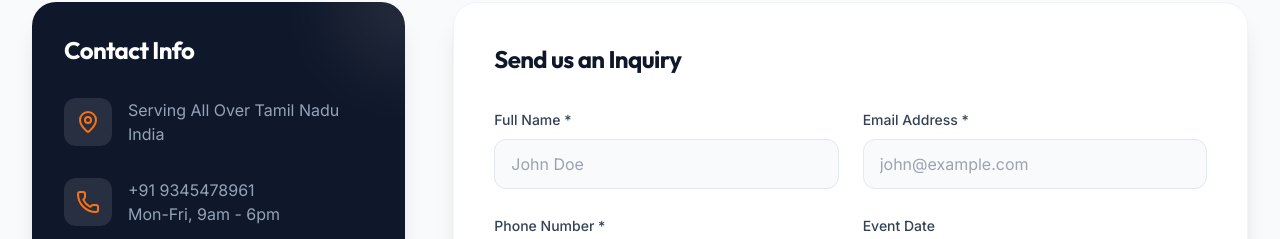
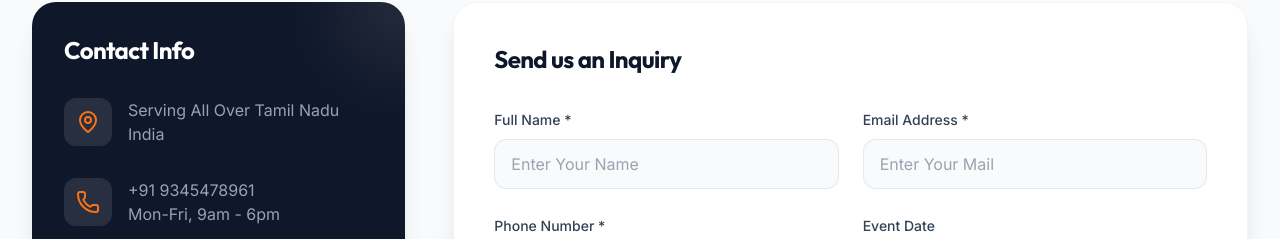
Before and after one commit to kodaibites-food/kodaibites.in, a React (Vite) app: page /contact in a window 1280 px wide. Shown: the part 286-525 px from the top of the page. Built offline with nearby package versions, Linux system fonts and the light colour scheme.

Commit message:
Update placeholders in contact form

```diff
--- a/src/pages/Contact.jsx
+++ b/src/pages/Contact.jsx
@@ -132,7 +132,7 @@ const Contact = () => {
                     <input
                       type="text" required name="name" value={formData.name} onChange={handleChange}
                       className="w-full bg-slate-50 border border-slate-200 px-4 py-3 rounded-xl focus:outline-none focus:ring-2 focus:ring-brand/50 focus:border-brand transition-colors"
-                      placeholder="John Doe"
+                      placeholder="Enter Your Name"
                     />
                   </div>
                   <div className="space-y-2">
@@ -140,7 +140,7 @@ const Contact = () => {
                     <input
                       type="email" required name="email" value={formData.email} onChange={handleChange}
                       className="w-full bg-slate-50 border border-slate-200 px-4 py-3 rounded-xl focus:outline-none focus:ring-2 focus:ring-brand/50 focus:border-brand transition-colors"
-                      placeholder="john@example.com"
+                      placeholder="Enter Your Mail"
                     />
                   </div>
                 </div>
```
